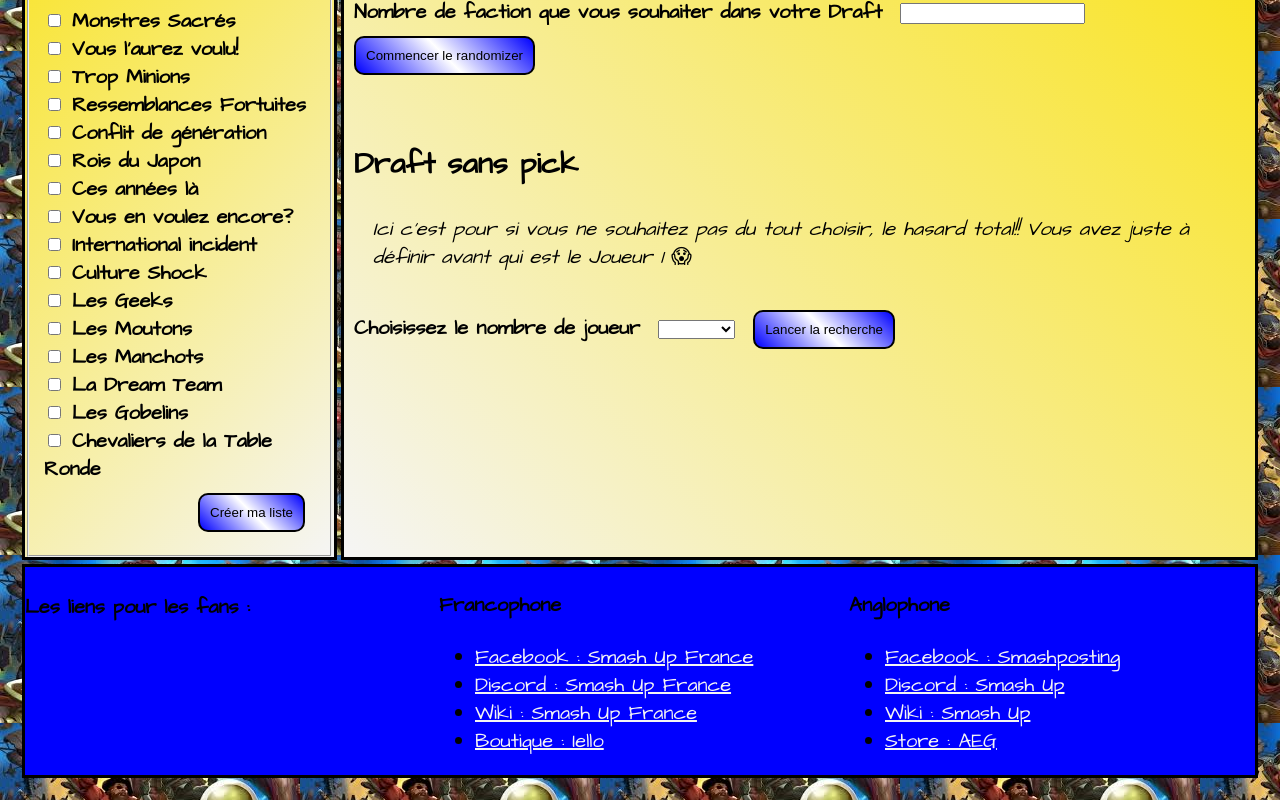
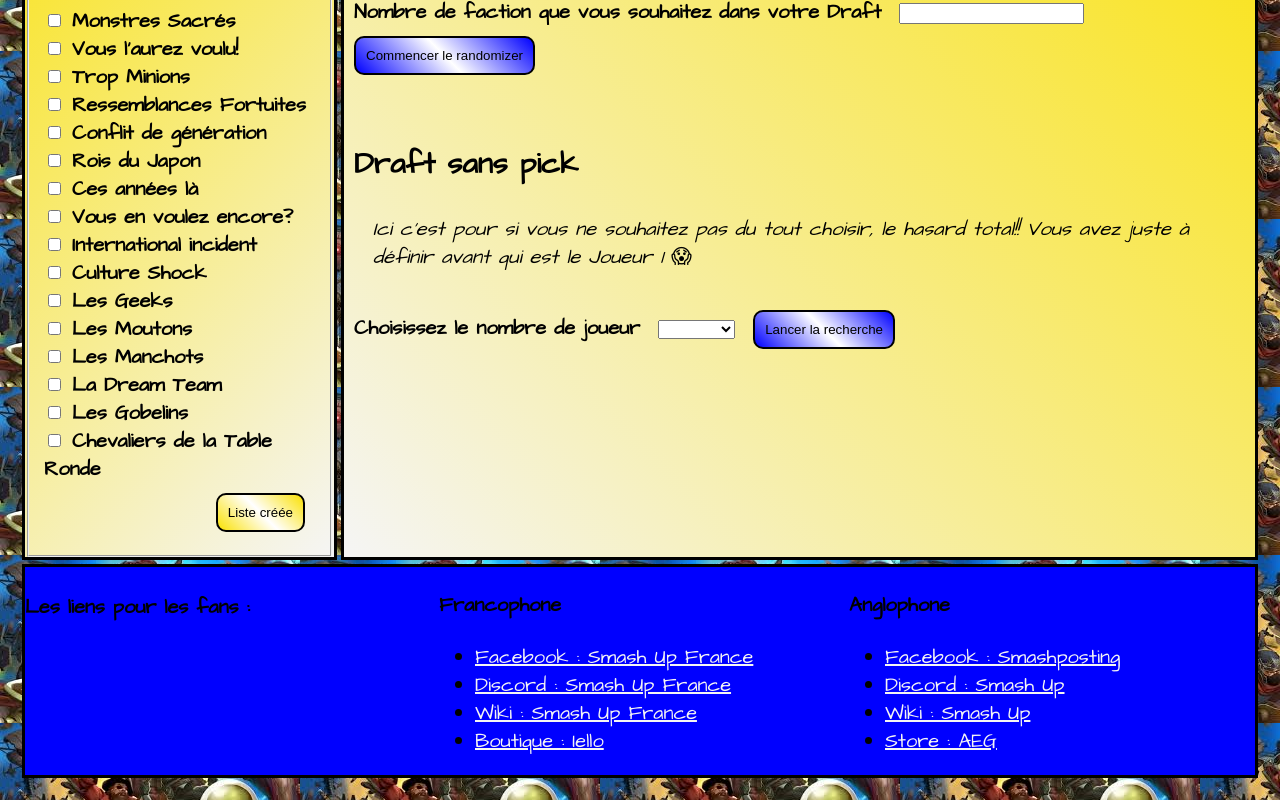
Before and after one commit to erekhose35/SmashUpProject, a plain HTML site: page draft.html in a window 1280 px wide. Both pictures are taken after a click on the button "Créer ma liste". Shown: the part 453-1253 px from the top of the page. Drawn offline with Linux system fonts and the light colour scheme.

Commit message:
improve interaction with create button

```diff
--- a/draft.html
+++ b/draft.html
@@ -134,7 +134,7 @@
         </p>
         <form>
           <label for="nb"
-            >Nombre de faction que vous souhaiter dans votre Draft</label
+            >Nombre de faction que vous souhaitez dans votre Draft</label
           >
           <input type="text" id="nb" name="nb" />
           <button type="button" class="btn-blue" id="random">
--- a/script/scriptDraft.js
+++ b/script/scriptDraft.js
@@ -65,6 +65,9 @@
       );
     }
   }
+  document.getElementById("create").classList.remove("btn-blue");
+  document.getElementById("create").classList.add("button");
+  create.innerHTML = "Liste créée";
   console.log(factions);
 });
 
```
Also changed, not shown: script/scriptDraft-en.js (+8 -6 lines).
